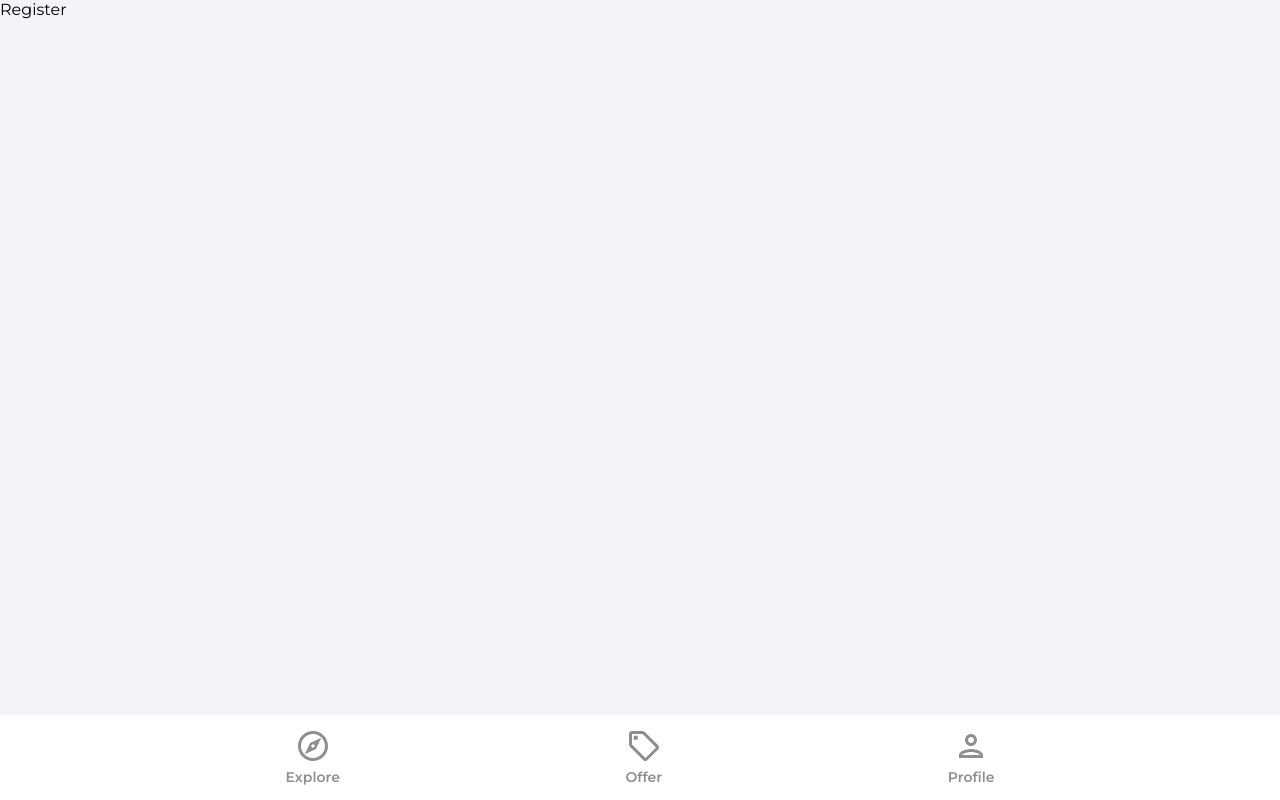
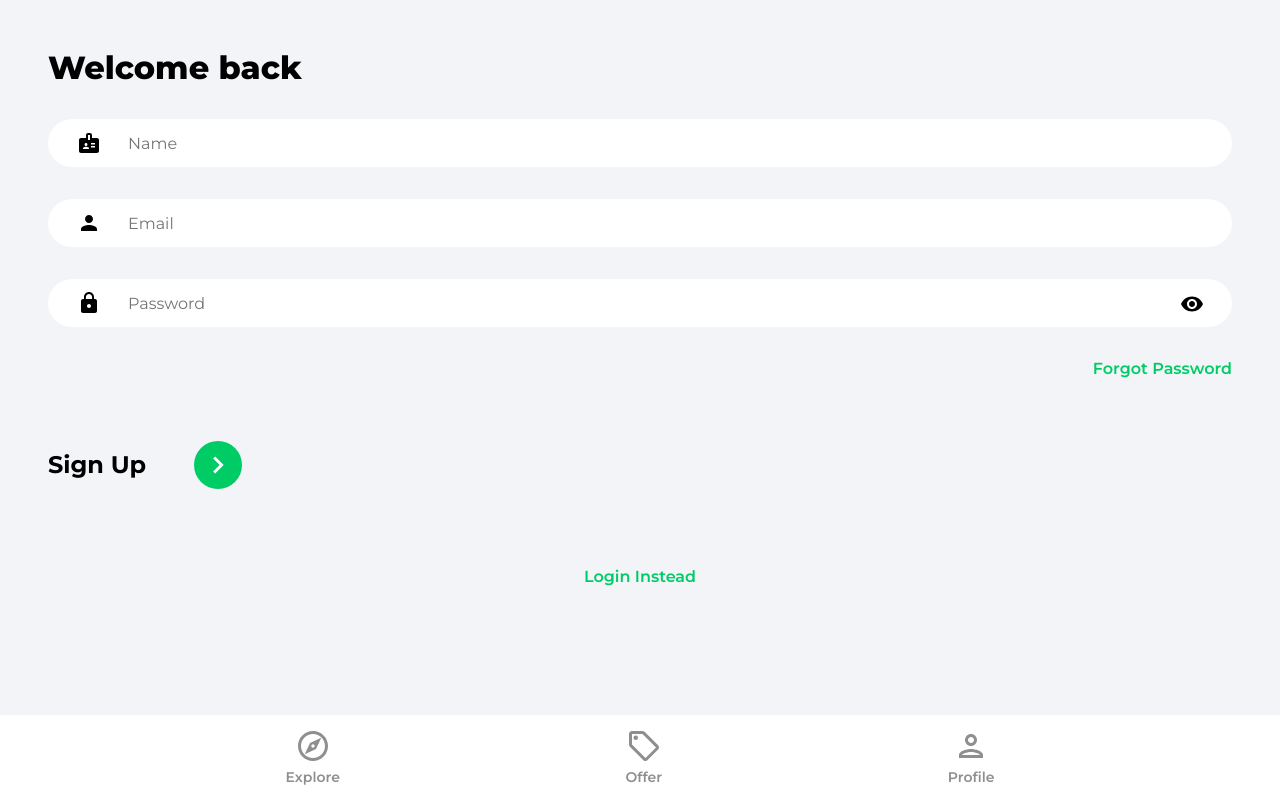
Before and after one commit to KithukuG/place-pulse, a React (Create React App) app: page /register in a window 1280 px wide. Built offline with nearby package versions, Linux system fonts and the light colour scheme.

Commit message:
add register page

```diff
--- a/src/pages/Login.jsx
+++ b/src/pages/Login.jsx
@@ -15,9 +15,9 @@ const Login = () => {
   const navigate = useNavigate();
 
   const handleChange = (e) => {
-    const { name, value } = e.target;
+    const { id, value } = e.target;
 
-    setFormData((prev) => ({ ...prev, [name]: value }));
+    setFormData((prev) => ({ ...prev, [id]: value }));
   };
 
   return (
--- a/src/pages/Register.jsx
+++ b/src/pages/Register.jsx
@@ -1,9 +1,81 @@
-import React from 'react'
+import React from "react";
+
+import { useState } from "react";
+import { Link, useNavigate } from "react-router-dom";
+import { ReactComponent as ArrowRightIcon } from "../assets/svg/keyboardArrowRightIcon.svg";
+import visibilityIcon from "../assets/svg/visibilityIcon.svg";
 
 const Register = () => {
+  const [showPassword, setShowPassword] = useState(false);
+
+  const [formData, setFormData] = useState({
+    name: "",
+    email: "",
+    password: "",
+  });
+  const navigate = useNavigate();
+
+  const handleChange = (e) => {
+    const { id, value } = e.target;
+
+    setFormData((prev) => ({ ...prev, [id]: value }));
+  };
+
   return (
-    <div>Register</div>
-  )
-}
+    <div className="pageContainer">
+      <header>
+        <p className="pageHeader">Welcome back</p>
+      </header>
+      <form>
+        <input
+          type="text"
+          placeholder="Name"
+          value={formData.name}
+          id="name"
+          className="nameInput"
+          onChange={handleChange}
+        />
+        <input
+          type="email"
+          placeholder="Email"
+          value={formData.email}
+          id="email"
+          className="emailInput"
+          onChange={handleChange}
+        />
 
-export default Register
+        <div className="passwordInputDiv">
+          <input
+            type={showPassword ? "text" : "password"}
+            placeholder="Password"
+            value={formData.password}
+            onChange={handleChange}
+            className="passwordInput"
+            id="password"
+          />
+          <img
+            src={visibilityIcon}
+            alt="show password"
+            className="showPassword"
+            onClick={() => setShowPassword(!showPassword)}
+          />
+        </div>
+        <Link to="/forgot-password" className="forgotPasswordLink">
+          Forgot Password
+        </Link>
+        <div className="signUpBar">
+          <p className="signUpText">Sign Up</p>
+          <button className="signUpButton">
+            <ArrowRightIcon fill="#ffffff" width={34} height={34} />
+          </button>
+        </div>
+      </form>
+      {/* google auth */}
+      <Link to="/login" className="registerLink">
+        Login Instead
+      </Link>
+    </div>
+  );
+};
+
+export default Register;
```
